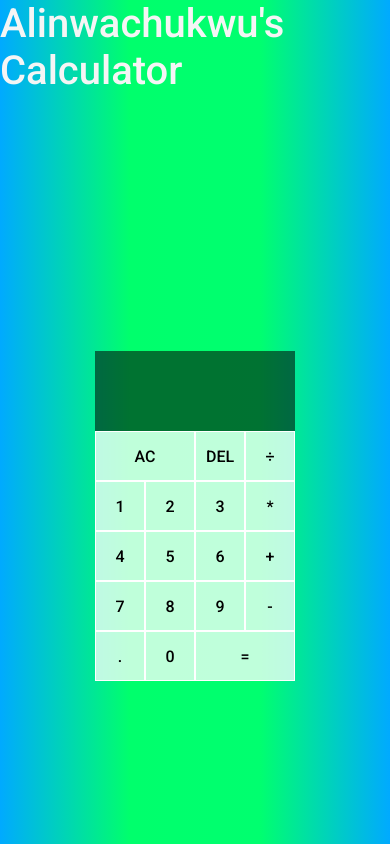
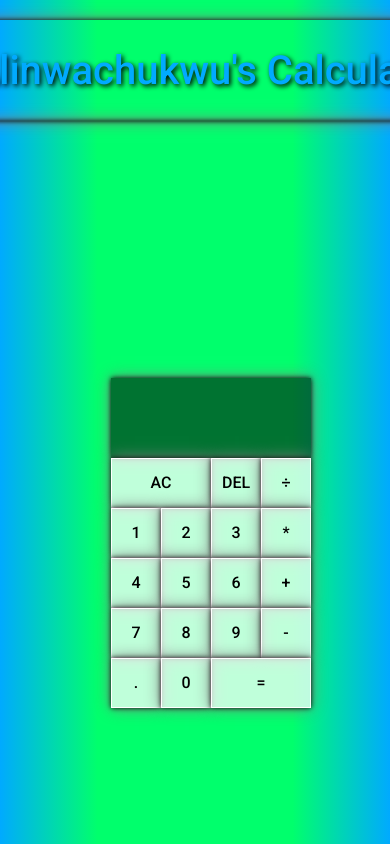
Before and after one commit to Saintt042/myCalculator, a plain HTML site: page index.html in a window 390 px wide. Shown: the top 844 px of the page. Drawn offline with Linux system fonts and the light colour scheme.

Commit message:
added mobile media query

```diff
--- a/index.html
+++ b/index.html
@@ -7,11 +7,16 @@
 
     <link rel="preconnect" href="https://fonts.googleapis.com">
     <link rel="preconnect" href="https://fonts.gstatic.com" crossorigin>
-    <link href="https://fonts.googleapis.com/css2?family=Roboto:wght@500&display=swap" rel="stylesheet">
+    <link href="https://fonts.googleapis.com/css2?family=Roboto:wght@500&display=swap" rel="stylesheet" />
 
     <link rel="stylesheet" href="https://cdnjs.cloudflare.com/ajax/libs/font-awesome/6.1.2/css/all.min.css" integrity="sha512-1sCRPdkRXhBV2PBLUdRb4tMg1w2YPf37qatUFeS7zlBy7jJI8Lf4VHwWfZZfpXtYSLy85pkm9GaYVYMfw5BC1A==" crossorigin="anonymous" referrerpolicy="no-referrer" />
 
-    <link href="./images/calculator-img.jpeg" rel="icon" type="image/x-icon" />
+
+    <link
+    href="./images/calculator-img.jpeg"
+    rel="icon"
+    type="image/x-icon"
+    />
 
     <title>Calculator</title>
 
@@ -19,7 +24,9 @@
     <script src="script.js" defer></script>
 </head>
 <body>
-    <header>Alinwachukwu's Calculator</header>
+    <header>
+        <h1>Alinwachukwu's Calculator</h1>
+    </header>
     <div class="calculator_grid">
         <div class="output">
             <div data-previous-operand class="previous-operand"></div>
@@ -47,8 +54,7 @@
         <button data-equals class="span_two">=</button>
     </div>
 
-</body>
-
+    <!-- FOOTER STARTS HERE -->
 
     <footer>
         <p>Alinwachukwu Michael</p>
@@ -61,4 +67,7 @@
         </div>
         <p class="end">CopyRight By Alinwachukwu Michael</p>
     </footer>
+
+</body>
+
 </html>
--- a/style.css
+++ b/style.css
@@ -1,8 +1,3 @@
-*, *::before, *::after {
-    box-sizing: border-box;
-    font-family: 'Roboto', sans-serif;
-    font-weight: normal;
-}
 
 :root{
     --bright-pink:  hsl(170, 45%, 43%);
@@ -10,11 +5,21 @@
     --card-color: #191919;
 }
 
+*, *::before, *::after {
+    box-sizing: border-box;
+    font-family: 'Roboto', sans-serif;
+    font-weight: normal;
+}
+
+
 header{
     display: flex;
     justify-content: center;
-    color:  #00AAFF;
-    font-size: 40px;
+    color:  #00AA;
+    font-size: 20px;
+    margin-top: 20px;
+    box-shadow: 0px 0px 5px #000, 0px 0px 15px #858585;
+    box-sizing: border-box;
 }
 
 header:hover{
@@ -22,10 +27,17 @@ header:hover{
     transition: .4s;
 }
 
+
 body{
     padding: 0;
     margin: 0;
-    background: linear-gradient(to right, #00AAFF, #00FF6c, #00FF6f,  #00AAFF);
+    display: grid;
+    justify-content: center;
+    align-content: center;
+    min-width: 50vh;
+    min-height: 50vh;
+    background: linear-gradient(to right, #00AAFF, #00FF6c, #00FF6c,
+    #00FF6c,  #00AAFF);
 }
 
 .calculator_grid{
@@ -78,7 +90,6 @@ body{
 
 
 footer{
-    font-family: 'Roboto', sans-serif;
     position: relative;
     width: 100%;
     height: 400px;
@@ -94,7 +105,7 @@ footer p:nth-child(1){
     font-weight: bold;
 }
 footer p:nth-child(2){
-    color:var(--card-color);
+    color: var(--card-color);
     font-size: 17px;
     width: 500px;
     text-align: center;
@@ -130,7 +141,31 @@ footer p:nth-child(2){
 }
 
 
+
+
+
+
 @media screen and (max-width: 768px){
+
+
+header{
+    display: flex;
+    justify-content: center;
+    align-content: center;
+    color:  #00AAFF;
+    font-size: 20px;
+}
+
+header:hover{
+    color: var(--white-smoke);
+    transition: .4s;
+}
+
+header h1{
+    text-align: center;
+    text-shadow: 2px 2px 5px black;
+
+}
 
 .calculator_grid{
     display: grid;
@@ -139,12 +174,18 @@ footer p:nth-child(2){
     min-height: 100vh;
     grid-template-columns: repeat(4, 50px);
     grid-template-rows: minmax(80px, auto) repeat(5, 50px);
+    box-shadow: 0px 0px 5px #000, 0px 0px 15px #858585;
 }
 
 .calculator_grid > button{
     cursor: pointer;
     font-size: 1rem;
     border: 1px solid white;
+    box-shadow: 0px 0px 5px #000, 0px 0px 15px #858585;
+}
+
+.output{
+    box-shadow: 0px 0px 5px #000, 0px 0px 15px #858585;
 }
 
 
```
Also changed, not shown: images/photos.jpeg (added). Lines whose indentation alone changed are shown as unchanged.
